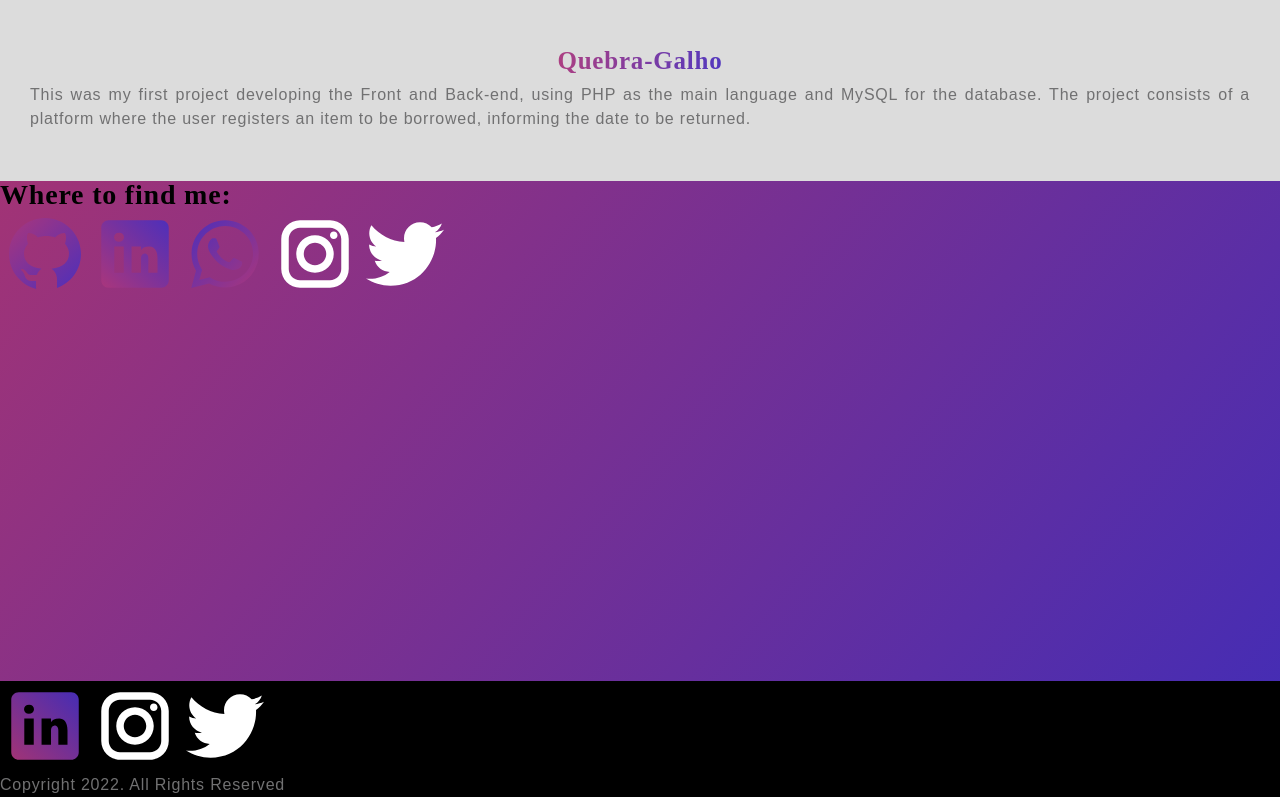
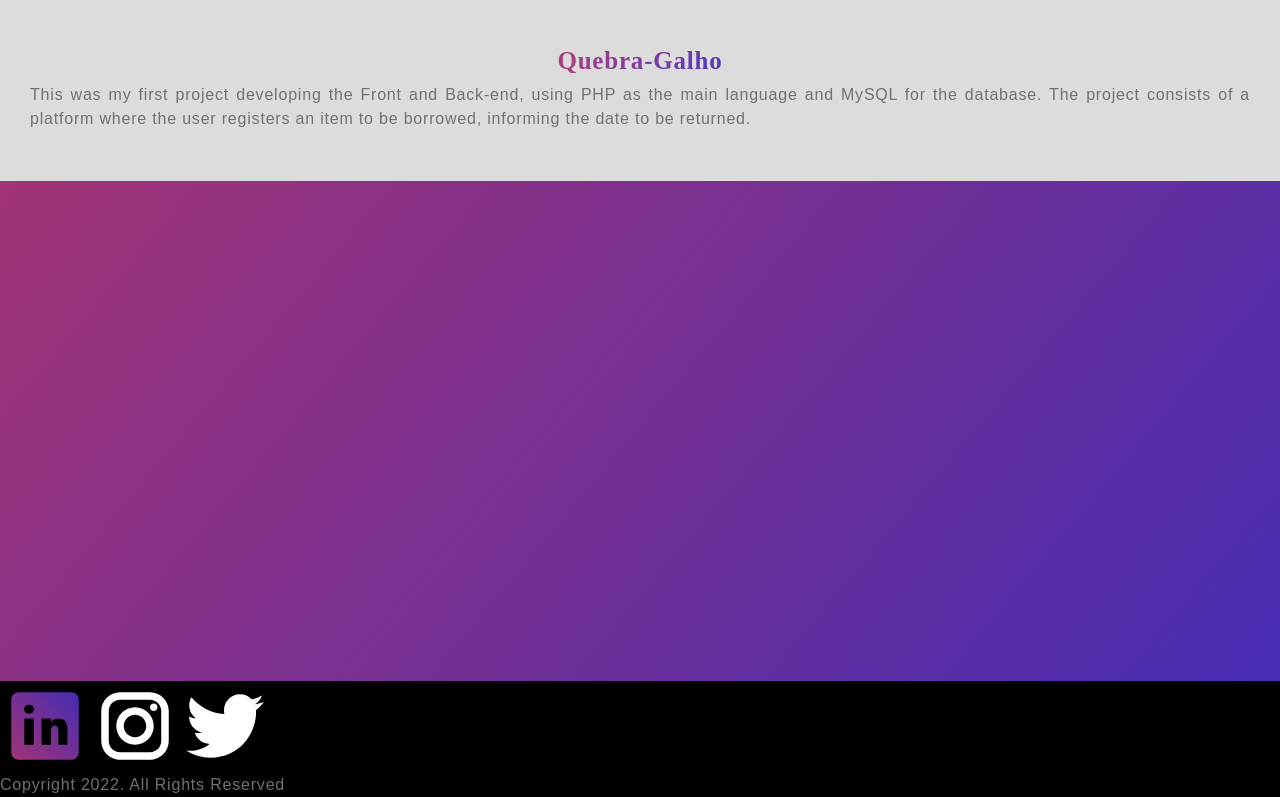
Before and after one commit to JoaoKshesek/portfolio_react, a React (Vite) app: page / in a window 1280 px wide. Shown: the part 4830-5627 px from the top of the page. Built offline with nearby package versions, Linux system fonts and the light colour scheme.

Commit message:
Edit Contact Section

```diff
--- a/src/components/Contact/Contact.jsx
+++ b/src/components/Contact/Contact.jsx
@@ -1,23 +1,9 @@
 import './Contact.css';
-import github from '/src/assets/images/github.svg';
-import linkedin from '/src/assets/images/linkedin.svg';
-import whatsapp from '/src/assets/images/whatsapp.svg';
-import instagram from '/src/assets/images/instagram.svg';
-import twitter from '/src/assets/images/twitter.svg';
-
-
-
 
 
 export const Contact = () => {
   return (
     <section id="contact">
-        <h2>Where to find me:</h2>
-        <img src={github} alt="" />
-        <img src={linkedin} alt="" />
-        <img src={whatsapp} alt="" />
-        <img src={instagram} alt="" />
-        <img src={twitter} alt="" />
 
         <form action=""></form>
 
```
